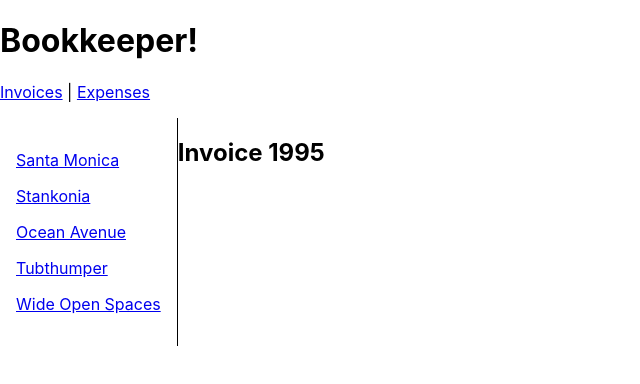
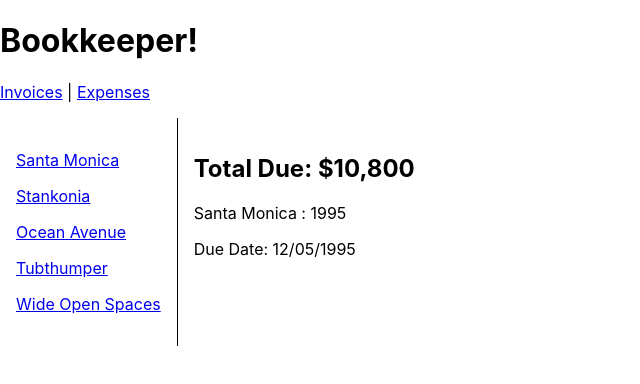
Before and after one commit to SajedurRahmanShihab/react-router-v6-documentation, a React (Create React App) app: page /invoices/1995 in a window 1280 px wide. Shown: the top 384 px of the page, without its empty margins (0-640 px from the left). Built offline with nearby package versions, Linux system fonts and the light colour scheme.

Commit message:
find and fetch data and display

```diff
--- a/src/data.js
+++ b/src/data.js
@@ -33,3 +33,9 @@ let invoices = [{
 export function getInvoices() {
     return invoices;
 }
+
+export function getInvoice(number) {
+    return invoices.find(
+        (invoice) => invoice.number === number
+    );
+}
--- a/src/routes/invoice.jsx
+++ b/src/routes/invoice.jsx
@@ -1,6 +1,17 @@
 import { useParams } from "react-router-dom";
+import { getInvoice } from "../data";
 
 export default function Invoice() {
     let params = useParams();
-    return <h2>Invoice {params.invoiceId}</h2>
+    let invoice = getInvoice(parseInt(params.invoiceId));
+    // console.log(invoice);
+    return (
+        <main style={{ padding: "1rem" }}>
+            <h2>Total Due: {invoice.amount}</h2>
+            <p>
+                {invoice.name} : {invoice.number}
+            </p>
+            <p>Due Date: {invoice.due}</p>
+        </main>
+    )
 }
```
